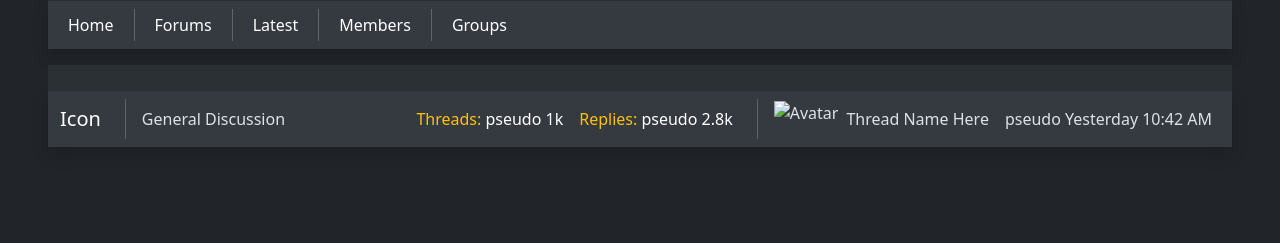
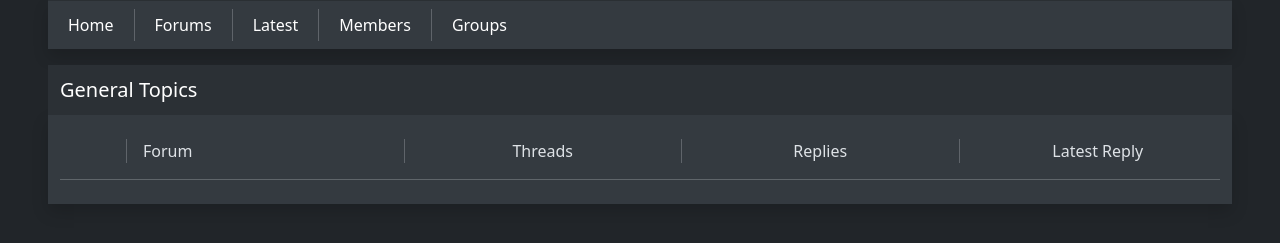
Before and after one commit to Leomb-coder/my_forum, a Flask app: template templates/index.html in a window 1280 px wide. Shown: the part 71-314 px from the top of the page. Run offline with Flask 3, Linux system fonts and the light colour scheme; the template is opened without the code that fills it, so the values that code supplies are empty.

Commit message:
Added base template & fixed general forums in index

```diff
--- a/app.py
+++ b/app.py
@@ -1,10 +1,11 @@
 import os
+
 from decorators import login_required, admin_required
 
 from flask import Flask, render_template, session, request
 
 from controllers.user_controller import get_user_by_id, get_all_users
-from controllers.forum_controller import get_forum_by_slug, get_all_forums
+from controllers.forum_controller import get_forum_by_slug, get_all_forums, get_threads_count
 
 from routes import auth_bp, user_bp, admin_bp, forum_bp
 
@@ -21,12 +22,17 @@ app.register_blueprint(forum_bp, url_prefix='/forum')
 @app.route('/')
 @login_required
 def home():
-    general_forum = get_forum_by_slug('general')
+    general_discussion_forum = get_forum_by_slug('general-discussion')
+
+    gen_forums = [
+        general_discussion_forum
+    ]
 
     return render_template(
         'index.html',
         user=get_user_by_id(session['user_id']),
-        general_forum=general_forum
+        forums=gen_forums,
+        get_threads_count=get_threads_count
     )
 
 @app.route('/forums')
--- /dev/null
+++ b/templates/base.html
@@ -0,0 +1,76 @@
+<!DOCTYPE html>
+<html lang="en" data-bs-theme="dark">
+<head>
+    <meta charset="UTF-8">
+    <meta name="viewport" content="width=device-width, initial-scale=1.0">
+<link href="https://cdn.jsdelivr.net/npm/bootstrap@5.3.8/dist/css/bootstrap.min.css" rel="stylesheet" integrity="sha384-sRIl4kxILFvY47J16cr9ZwB07vP4J8+LH7qKQnuqkuIAvNWLzeN8tE5YBujZqJLB" crossorigin="anonymous">
+    <title>{% block title %}{% endblock %}</title>
+</head>
+<body>
+<script src="{{ url_for('static', filename='js/global_routes.js') }}" defer></script>
+<script src="https://cdn.jsdelivr.net/npm/bootstrap@5.3.8/dist/js/bootstrap.bundle.min.js" integrity="sha384-FKyoEForCGlyvwx9Hj09JcYn3nv7wiPVlz7YYwJrWVcXK/BmnVDxM+D2scQbITxI" crossorigin="anonymous" defer></script>
+
+    <div class="container-fluid px-5">
+        <!-- Top Navbar -->
+        <nav class="navbar navbar-expand-lg bg-body-tertiary">
+            <div class="container-fluid">
+                <a class="navbar-brand" href="/">Logo</a>
+                <div class="collapse navbar-collapse">
+                    <ul class="navbar-nav ms-auto mb-2 mb-lg-0">
+
+                        <!-- User profile Dropdown -->
+                        <li class="nav-item dropdown">
+                            <a class="nav-link dropdown-toggle d-flex align-items-center" href="#" role="button" aria-expanded="false" data-bs-toggle="dropdown">
+                                <img src="{{ user.pfp_url }}" class="me-2" alt="Avatar" width="40" height="40">
+                                <span class="d-none d-md-inline text-white">{{ user.username }}</span>
+                            </a>
+                            <!-- Dropdown menu items -->
+                            <ul class="dropdown-menu dropdown-menu-end shadow">
+                                <li><a class="dropdown-menu-item p-2 d-block text-decoration-none text-white" href="{{ url_for('user_profile') }}" id="profile-link">My Profile</a></li>
+                                <li><a class="dropdown-menu-item p-2 d-block text-decoration-none text-white" href="#" id="logout-link">Logout</a></li>
+                                {% if user.role == 'admin' %}
+                                    <li><a class="dropdown-menu-item p-2 d-block text-decoration-none text-white" href="{{ url_for('admin_panel') }}">Admin Panel</a></li>
+                                {% endif %}
+                            </ul>
+                        </li>
+                    </ul>
+                </div>
+            </div>
+        </nav>
+
+        <!-- Bottom Navbar -->
+        <nav class="navbar navbar-expand-lg bg-body-secondary py-1 shadow mb-3">
+            <div class="container-fluid">
+                <div class="collapse navbar-collapse" id="navbarSupportedContent">
+                    <ul class="navbar-nav me-auto mb-2 mb-lg-0 p-1">
+                        <li class="nav-item">
+                            <a class="nav-link active p-1" aria-current="page" href="/">Home</a>
+                        </li>
+                        <div class="vr mx-3"></div>
+                        <li class="nav-item">
+                            <a class="nav-link active p-1" aria-current="page" href="{{ url_for('forums') }}">Forums</a>
+                        </li>
+                        <div class="vr mx-3"></div>
+                        <li class="nav-item">
+                            <a class="nav-link active p-1" aria-current="page" href="/">Latest</a>
+                        </li>
+                        <div class="vr mx-3"></div>
+                        <li class="nav-item">
+                            <a class="nav-link active p-1" aria-current="page" href="/">Members</a>
+                        </li>
+                        <div class="vr mx-3"></div>
+                        <li class="nav-item">
+                            <a class="nav-link active p-1" aria-current="page" href="/">Groups</a>
+                        </li>
+                    </ul>
+                </div>
+            </div>
+        </nav>
+
+        <main>
+            {% block content %}
+            {% endblock %}
+        </main>
+    </div>
+</body>
+</html>
--- a/templates/index.html
+++ b/templates/index.html
@@ -1,109 +1,134 @@
-<!DOCTYPE html>
-<html lang="en" data-bs-theme="dark">
-<head>
-    <meta charset="UTF-8">
-    <meta name="viewport" content="width=device-width, initial-scale=1.0">
-    <link rel="stylesheet" href="{{ url_for('static', filename='css/index.css') }}">
-    <link href="https://cdn.jsdelivr.net/npm/bootstrap@5.3.8/dist/css/bootstrap.min.css" rel="stylesheet" integrity="sha384-sRIl4kxILFvY47J16cr9ZwB07vP4J8+LH7qKQnuqkuIAvNWLzeN8tE5YBujZqJLB" crossorigin="anonymous">
-    <title>Home</title>
-</head>
-<body>
-<script src="{{ url_for('static', filename='js/global_routes.js') }}" defer></script>
-<script src="{{ url_for('static', filename='js/index.js') }}" defer></script>
-<script src="https://cdn.jsdelivr.net/npm/bootstrap@5.3.8/dist/js/bootstrap.bundle.min.js" integrity="sha384-FKyoEForCGlyvwx9Hj09JcYn3nv7wiPVlz7YYwJrWVcXK/BmnVDxM+D2scQbITxI" crossorigin="anonymous" defer></script>
+{% extends 'base.html' %}
 
-    <div class="container-fluid px-5">
-        <!-- Top Navbar -->
-        <nav class="navbar navbar-expand-lg bg-body-tertiary">
-            <div class="container-fluid">
-                <a class="navbar-brand" href="/">Logo</a>
-                <div class="collapse navbar-collapse">
-                    <ul class="navbar-nav ms-auto mb-2 mb-lg-0">
+{% block tile %}
+    Homepage
+{% endblock %}
 
-                        <!-- User profile Dropdown -->
-                        <li class="nav-item dropdown">
-                            <a class="nav-link dropdown-toggle d-flex align-items-center" href="#" role="button" aria-expanded="false" data-bs-toggle="dropdown">
-                                <img src="{{ user.pfp_url }}" class="me-2" alt="Avatar" width="40" height="40">
-                                <span class="d-none d-md-inline text-white">{{ user.username }}</span>
-                            </a>
-                            <!-- Dropdown menu items -->
-                            <ul class="dropdown-menu dropdown-menu-end shadow">
-                                <li><a class="dropdown-menu-item p-2 d-block text-decoration-none text-white" href="{{ url_for('user_profile') }}" id="profile-link">My Profile</a></li>
-                                <li><a class="dropdown-menu-item p-2 d-block text-decoration-none text-white" href="#" id="logout-link">Logout</a></li>
-                                {% if user.role == 'admin' %}
-                                    <li><a class="dropdown-menu-item p-2 d-block text-decoration-none text-white" href="{{ url_for('admin_panel') }}">Admin Panel</a></li>
-                                {% endif %}
-                            </ul>
-                        </li>
-                    </ul>
+{% block content %}
+
+    <!-- General Forum -->
+    <nav class="navbar navbar-expand-lg bg-body-tertiary">
+        <div class="container-fluid">
+            <span class="navbar-brand mb-0 h1">General Topics</span>
+        </div>
+    </nav>
+    <div class="container-fluid bg-body-secondary shadow py-2">
+        <div class="row py-3">
+            <div class="col-auto" style="padding-left: 62px"></div>
+            <div class="col-auto d-flex p-0">
+                <div class="vr mx-1"></div>
+            </div>
+            <div class="col">
+                <span>Forum</span>
+            </div>
+            <div class="col-auto d-flex p-0">
+                <div class="vr mx-1"></div>
+            </div>
+            <div class="col d-flex justify-content-center align-items-center">
+                <span>Threads</span>
+            </div>
+            <div class="col-auto d-flex p-0">
+                <div class="vr mx-1"></div>
+            </div>
+            <div class="col d-flex justify-content-center align-items-center">
+                <span>Replies</span>
+            </div>
+            <div class="col-auto d-flex p-0">
+                <div class="vr mx-1"></div>
+            </div>
+            <div class="col d-flex justify-content-center align-items-center">
+                <span>Latest Reply</span>
+            </div>
+        </div>
+        <hr class="mt-0">
+        <!-- General Forums -->
+        {% for forum in forums %}
+            <div class="row py-1">
+                <div class="col-auto d-flex justify-content-center align-items-center">
+                    <img src="{{ url_for('static', filename='images/tux.png') }}" alt="tux" height="50px" width="50px">
+                </div>
+                <div class="col-auto d-flex p-0">
+                    <div class="vr mx-1"></div>
+                </div>
+                <div class="col">
+                    <a class="link-warning link-offset-2 link-underline-opacity-0 link-underline-opacity-100-hover" href="{{ url_for('forum_routes.forum', slug=forum.slug) }}">{{ forum.name }}</a><br>
+                    <span style="font-size: 14px">{{ forum.description }}</span>
+                </div>
+                <div class="col-auto d-flex p-0">
+                    <div class="vr mx-1"></div>
+                </div>
+                <div class="col d-flex justify-content-center align-items-center">
+                    <span>{{ get_threads_count(forum.id).count }}</span>
+                </div>
+                <div class="col-auto d-flex p-0">
+                    <div class="vr mx-1"></div>
+                </div>
+                <div class="col d-flex justify-content-center align-items-center">
+                    <span>Replies</span>
+                </div>
+                <div class="col-auto d-flex p-0">
+                    <div class="vr mx-1"></div>
+                </div>
+                <div class="col d-flex justify-content-center align-items-center">
+                    <span>Latest Reply</span>
                 </div>
             </div>
-        </nav>
+        {% endfor %}
+    </div>
 
-        <!-- Bottom Navbar -->
-        <nav class="navbar navbar-expand-lg bg-body-secondary py-1 shadow mb-3">
-            <div class="container-fluid">
-                <div class="collapse navbar-collapse" id="navbarSupportedContent">
-                    <ul class="navbar-nav me-auto mb-2 mb-lg-0 p-1">
-                        <li class="nav-item">
-                            <a class="nav-link active p-1" aria-current="page" href="/">Home</a>
-                        </li>
-                        <div class="vr mx-3"></div>
-                        <li class="nav-item">
-                            <a class="nav-link active p-1" aria-current="page" href="{{ url_for('forums') }}">Forums</a>
-                        </li>
-                        <div class="vr mx-3"></div>
-                        <li class="nav-item">
-                            <a class="nav-link active p-1" aria-current="page" href="/">Latest</a>
-                        </li>
-                        <div class="vr mx-3"></div>
-                        <li class="nav-item">
-                            <a class="nav-link active p-1" aria-current="page" href="/">Members</a>
-                        </li>
-                        <div class="vr mx-3"></div>
-                        <li class="nav-item">
-                            <a class="nav-link active p-1" aria-current="page" href="/">Groups</a>
-                        </li>
-                    </ul>
-                </div>
-            </div>
-        </nav>
+{% endblock %}
 
-        <!-- Main -->
-        <!-- General Forum -->
-        <div class="navbar navbar-expand-lg bg-body-tertiary">
-            <div class="container-fluid">
-                <span class="navbar-brand mb-0 h1">{{ general_forum.name }}</span>
-            </div>
-        </div>
-        <div class="container-fluid bg-body-secondary shadow">
-            <!-- Threads -->
-            <div class="row">
-                <div class="navbar navbar-expand-lg">
-                    <div class="container-fluid">
-                        <div class="colapse navbar-colapse">
-                            <ul class="navbar-nav me-auto mb-2 mb-lg-0">
-                                <div class="navbar-brand">Icon</div>
-                                <div class="vr mx-2"></div>
-                                <li class="nav-item">
-                                    <a class="nav-link active text-body" href="#">General Discussion</a> <!-- General discussion thread -->
-                                </li>
-                            </ul>
-                        </div>
-                        <ul class="navbar-nav ms-auto mb-2 mb-lg-0">
-                            <li><a class="nav-link active text-warning">Threads: <span class="text-white">pseudo 1k</span></a></li>
-                            <li><a class="nav-link active text-warning">Replies: <span class="text-white">pseudo 2.8k</span></a></li>
-                            <div class="vr mx-3"></div>
-                            <!-- Latest Thread Info -->
-                            <li><img src="{{ user.pfp_url }}" alt="Avatar" height="38" width="38"></li> <!-- Latest user post avatar -->
-                            <li><a class="nav-link active ps-2 text-body" href="#">Thread Name Here</a></li> <!-- Latest thread link -->
-                            <li><a class="nav-link active text-body">pseudo Yesterday 10:42 AM</a></li> <!-- Latest thread time created -->
-                        </ul>
-                    </div>
-                </div>
-            </div>
-        </div>
 
-    </div>
-</body>
-</html>
+
+{#<!-- Create thread modal -->
+{#                    <div class="modal fade" id="createThreadForm" tabindex="-1" aria-labelledby="#createThreadForm" aria-hidden="true">
+{#                        <div class="modal-dialog">
+{#                            <div class="modal-content">
+{#                                <div class="modal-header">
+{#                                    <h1 class="modal-title fs-5">Create Thread</h1>
+{#                                    <button type="button" class="btn-close" data-bs-dismiss="modal" aria-label="Close"></button>
+{#                                </div>
+{#                                <div class="modal-body">
+{#                                    <form id="thread-form">
+{#                                        <div class="mb-3">
+{#                                            <label for="thread-title" class="form-label">Thread Title</label>
+{#                                            <input type="text" class="form-control" id="thread-title" name="thread-title">
+{#                                        </div>
+{#                                        <div class="mb-3">
+{#                                            <label for="thread-content" class="form-label">Thread Content</label>
+{#                                            <textarea class="form-control" id="thread-content" name="thread-content"></textarea>
+{#                                        </div>
+{#                                    </form>
+{#                                </div>
+{#                                <div class="modal-footer">
+{#                                    <button type="button" class="btn btn-danger" data-bs-dismiss="modal">Close</button>
+{#                                    <button type="button" class="btn btn-light" id="create-thread-button">Create</button>
+{#                                    <script defer>
+{#                                        const thread_form = document.getElementById('thread-form')
+{#                                        const create_thread_button = document.getElementById('create-thread-button')
+{#
+{#                                        create_thread_button.addEventListener('click', async (event) => {
+{#                                            const formData = new FormData(thread_form)
+{#
+{#                                            const response = await fetch('forum/{{ general_forum.slug }}/create_thread', {
+{#                                                method: 'POST',
+{#                                                headers: {
+{#                                                    'Content-Type': 'application/json'
+{#                                                },
+{#                                                body: JSON.stringify(Object.fromEntries(formData))
+{#                                            })
+{#
+{#                                            const data = await response.json()
+{#
+{#                                            if (data.success) {
+{#                                                thread_form.reset()
+{#                                            } else {
+{#                                                alert(data.message)
+{#                                            }
+{#                                            console.log(data)
+{#                                        })
+{#                                    </script>
+{#                                </div>
+{#                            </div>
+{#                        </div>
+{#                    </div>#}
```
Also changed, not shown: controllers/forum_controller.py (+18 -0 lines), routes/forum_endpoints.py (+8 -3 lines), templates/admin/admin_panel.html (+6 -54 lines), static/css/index.css (deleted), static/icons/plus.svg (added), static/images/tux.png (added), static/js/index.js (added).
